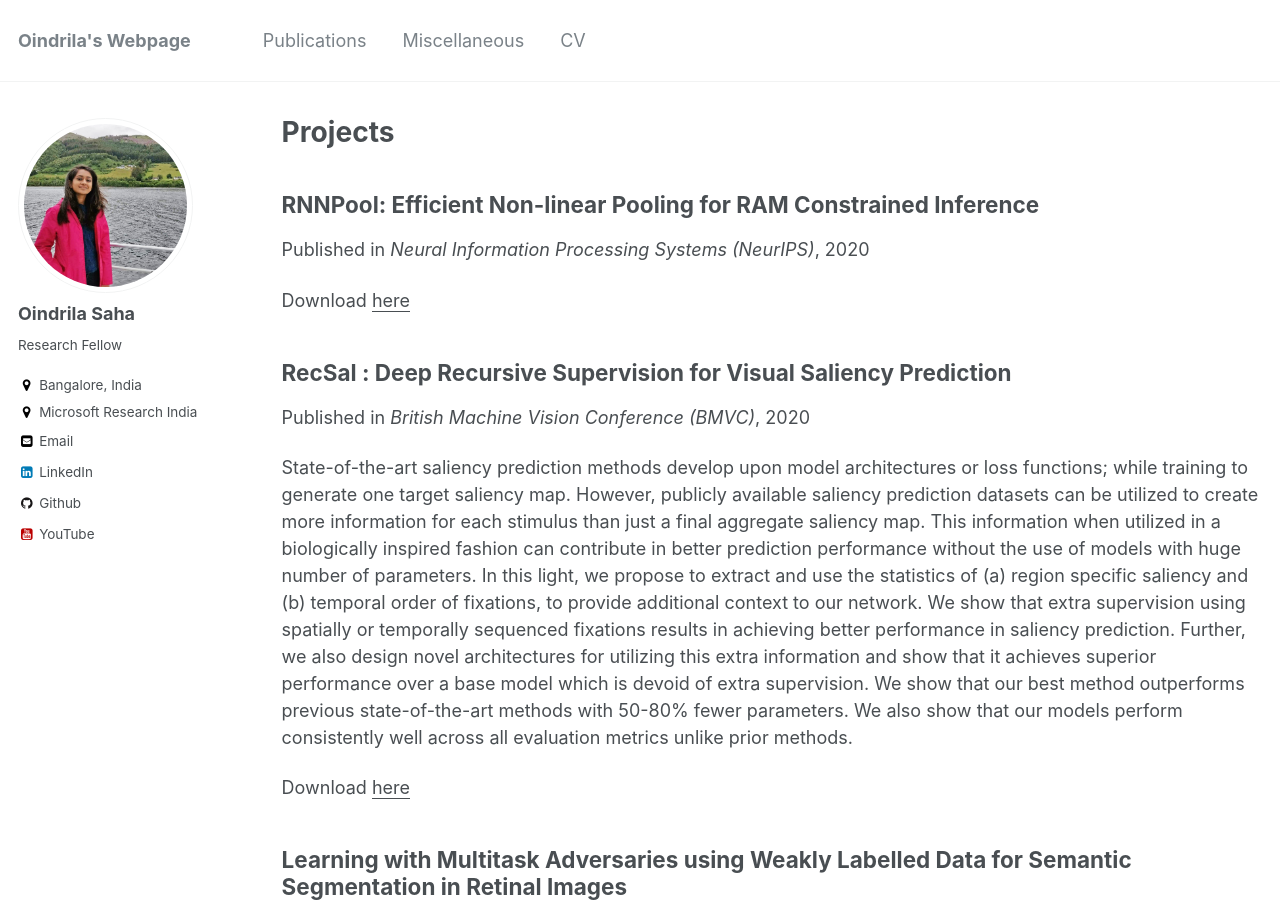
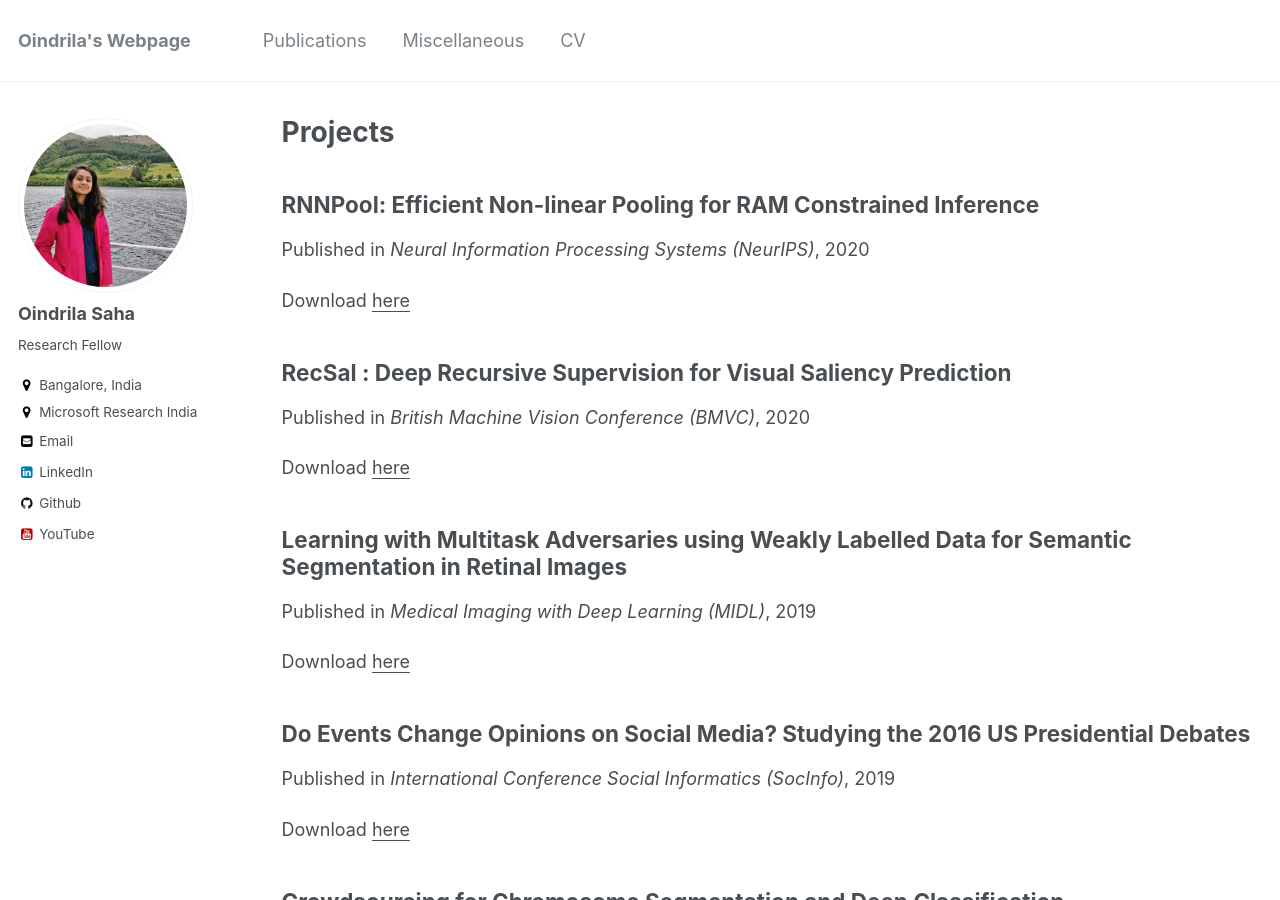
Before and after one commit to oindrilasaha/oindrilasaha.github.io, a Jekyll site: the page built from _pages/projects.md, in a window 1280 px wide and 900 px high. Built offline with Jekyll 4.4.1, drawn with Linux system fonts in a browser that asks for light colours.

Commit message:
Update recsal.md

```diff
--- a/_publications/recsal.md
+++ b/_publications/recsal.md
@@ -2,16 +2,7 @@
 title: "RecSal : Deep Recursive Supervision for Visual Saliency Prediction"
 collection: publications
 permalink: /publication/recsal
-excerpt: 'State-of-the-art saliency prediction methods develop upon model architectures or loss
-functions; while training to generate one target saliency map. However, publicly available saliency prediction datasets can be utilized to create more information for each
-stimulus than just a final aggregate saliency map. This information when utilized in a
-biologically inspired fashion can contribute in better prediction performance without the
-use of models with huge number of parameters. In this light, we propose to extract and
-use the statistics of (a) region specific saliency and (b) temporal order of fixations, to provide additional context to our network. We show that extra supervision using spatially or
-temporally sequenced fixations results in achieving better performance in saliency prediction. Further, we also design novel architectures for utilizing this extra information
-and show that it achieves superior performance over a base model which is devoid of
-extra supervision. We show that our best method outperforms previous state-of-the-art
-methods with 50-80% fewer parameters. We also show that our models perform consistently well across all evaluation metrics unlike prior methods.'
+excerpt:
 date: 2020-07-15
 venue: 'British Machine Vision Conference (BMVC)'
 paperurl: 'https://arxiv.org/pdf/2008.13745.pdf'
```
